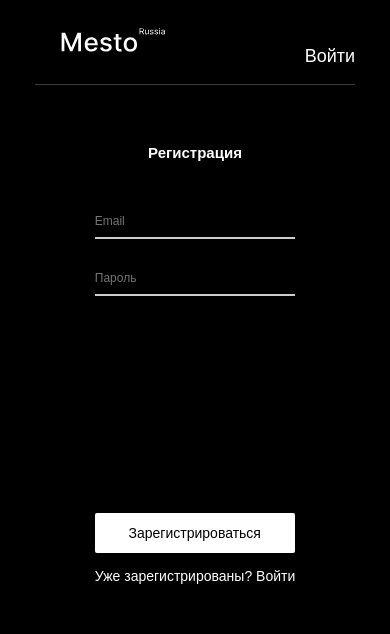
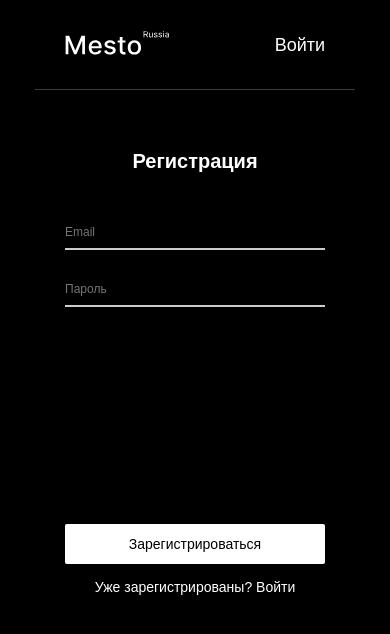
Before and after one commit to Gumlokt/react-mesto-auth, a React app: page /sign-up in a window 390 px wide. Built offline with nearby package versions, Linux system fonts and the light colour scheme; a web font is replaced by a local one.

Commit message:
fix: css improvements for mobile

```diff
--- a/src/blocks/form/__btn-save/form__btn-save.css
+++ b/src/blocks/form/__btn-save/form__btn-save.css
@@ -11,16 +11,16 @@
   font-size: 18px;
   line-height: 22px;
   text-align: center;
-  transition: background-color .4s linear;
+  transition: background-color 0.4s linear;
 }
 
 .form__btn-save:hover {
-  background-color: rgba(0, 0, 0, .8);
+  background-color: rgba(0, 0, 0, 0.8);
 }
 
 @media screen and (max-width: 620px) {
   .form__btn-save {
-    width: 200px;
+    width: 260px;
     height: 40px;
     font-size: 14px;
     line-height: 17px;
--- a/src/blocks/form/__text-input/form__text-input.css
+++ b/src/blocks/form/__text-input/form__text-input.css
@@ -5,7 +5,7 @@
   width: 358px;
   height: 27px;
   border: 0;
-  border-bottom: 1px solid rgba(0, 0, 0, .2);
+  border-bottom: 1px solid rgba(0, 0, 0, 0.2);
   outline: 0;
   font-size: 14px;
   line-height: 17px;
@@ -16,12 +16,12 @@
 }
 
 .form__text-input:focus {
-  border-bottom: 1px solid rgba(0, 0, 0, .6);
+  border-bottom: 1px solid rgba(0, 0, 0, 0.6);
 }
 
 @media screen and (max-width: 620px) {
   .form__text-input {
-    width: 200px;
+    width: 260px;
     height: 24px;
     margin: 0 0 20px;
     font-size: 12px;
--- a/src/blocks/form/__title/form__title.css
+++ b/src/blocks/form/__title/form__title.css
@@ -11,7 +11,7 @@
 @media screen and (max-width: 620px) {
   .form__title {
     margin: 0 0 36px;
-    font-size: 15px;
-    line-height: 18px;
+    font-size: 20px;
+    line-height: 24px;
   }
 }
--- a/src/blocks/header/__link/header__link.css
+++ b/src/blocks/header/__link/header__link.css
@@ -11,3 +11,9 @@
 .header__link:hover {
   opacity: 0.6;
 }
+
+@media screen and (max-width: 620px) {
+  .header__link {
+    margin: 34px 0 33px 0;
+  }
+}
--- a/src/blocks/header/__logo/header__logo.css
+++ b/src/blocks/header/__logo/header__logo.css
@@ -7,6 +7,6 @@
   .header__logo {
     width: 104px;
     height: 24px;
-    margin: 0 0 32px 26px;
+    margin: 28px 0 32px 0;
   }
 }
--- a/src/blocks/header/header.css
+++ b/src/blocks/header/header.css
@@ -11,6 +11,6 @@
 @media screen and (max-width: 620px) {
   .header {
     max-width: 320px;
-    padding: 28px 0 0;
+    padding: 0 30px;
   }
 }
--- a/src/blocks/popup/__btn-close/popup__btn-close.css
+++ b/src/blocks/popup/__btn-close/popup__btn-close.css
@@ -9,11 +9,11 @@
   right: -44px;
   border: 0;
   background-color: transparent;
-  display: flex;
+  /* display: flex;
   justify-content: center;
-  align-items: center;
+  align-items: center; */
   transform: rotate(45deg);
-  transition: transform .5s ease;
+  transition: transform 0.5s ease;
 
   background-image: url(../../../images/icons/icon-plus.svg);
   background-size: 40px;
@@ -23,7 +23,7 @@
 
 .popup__btn-close:hover {
   cursor: pointer;
-  opacity: .6;
+  opacity: 0.6;
   transform: rotate(135deg);
 }
 
@@ -31,8 +31,8 @@
   .popup__btn-close {
     width: 42px;
     height: 42px;
-    top: -33px;
-    right: -33px;
+    top: -75px;
+    left: 130px;
     background-size: 30px;
   }
 }
--- a/src/blocks/popup/__container/popup__container.css
+++ b/src/blocks/popup/__container/popup__container.css
@@ -2,7 +2,7 @@
   box-sizing: border-box;
   margin: 0;
   padding: 34px 36px 36px;
-  box-shadow: 0px 0px 25px rgba(0, 0, 0, .15);
+  box-shadow: 0px 0px 25px rgba(0, 0, 0, 0.15);
   border-radius: 10px;
   background-color: #fff;
   position: relative;
```
